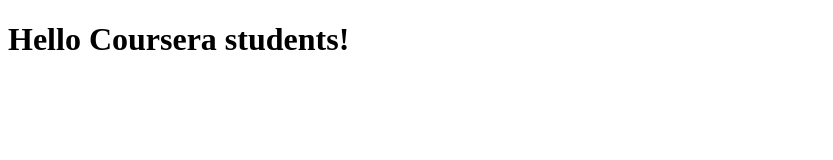
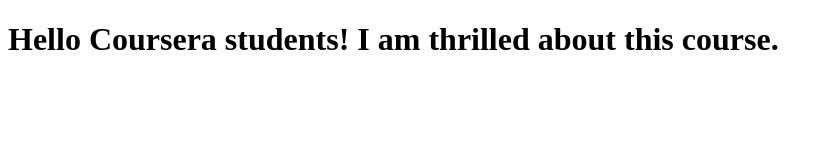
Before and after one commit to IAmGarrett/coursera-test, a plain HTML site: page index.html in a window 1280 px wide. Shown: the whole page, without its empty margins (0-833 px from the left). Drawn offline with Linux system fonts and the light colour scheme.

Commit message:
Next version of web file1

```diff
--- a/index.html
+++ b/index.html
@@ -5,6 +5,6 @@
     <title>Hello Coursera</title>
   </head>
   <body>
-    <h1>Hello Coursera students!</h1>
+    <h1>Hello Coursera students! I am thrilled about this course.</h1>
   </body>
 </html>
```
